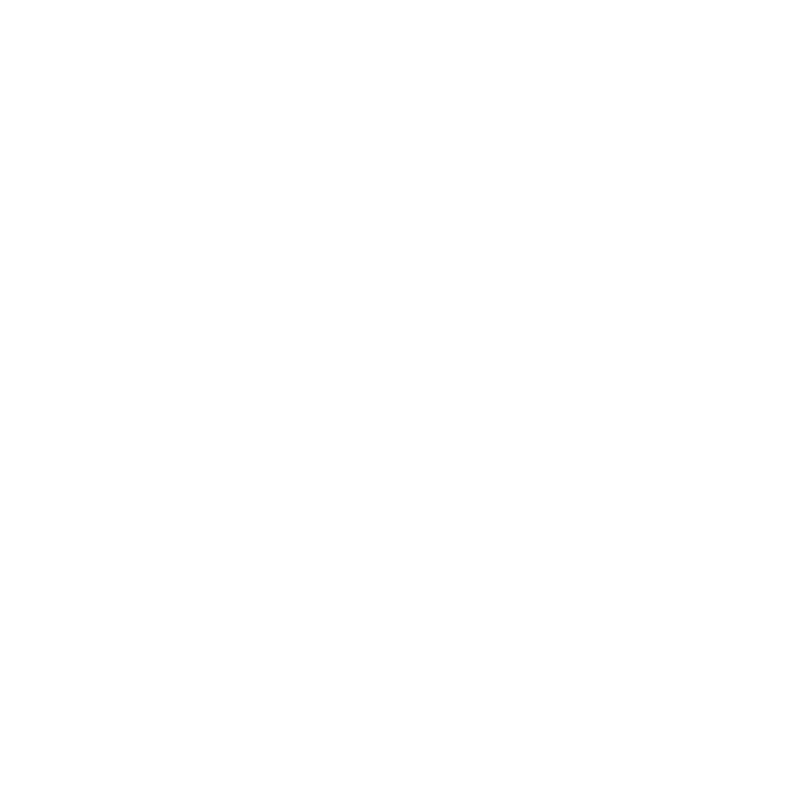
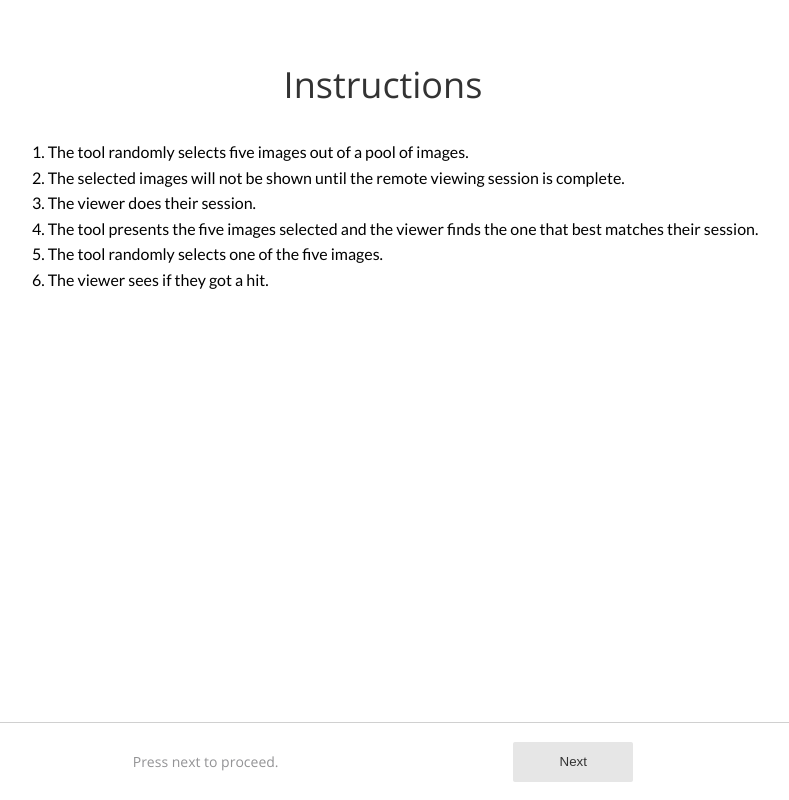
Before and after one commit to nykotar/precognition-test, an Electron app: page index.html in a window 1000 px wide. Shown: the whole page, without its empty margins (117-906 px from the left). Drawn offline with Linux system fonts and the light colour scheme.

Commit message:
First section/Instructions

```diff
--- a/css/main.css
+++ b/css/main.css
@@ -3,8 +3,14 @@
     src: url("../resources/fonts/OpenSans-Regular.ttf");
 }
 
+@font-face {
+    font-family: 'Lato';
+    src: url("../resources/fonts/Lato-Regular.ttf");
+}
+
 body {
     font-family: 'OpenSans', helvetica, arial, sans-serif;
+    font-size: 16px;
     font-weight: 200;
     -webkit-font-smoothing: antialiased;
 }
@@ -13,3 +19,77 @@ body {
     margin: 0 auto;
     width: 90%;
 }
+
+.step {
+    display: none;
+}
+
+.visible {
+    display: block;
+}
+
+/**/
+
+.title {
+    font-size: 36px;
+    color: #333;
+}
+
+.footer {
+    position: fixed;
+    left: 0;
+    bottom: 0;
+    width: 100%;
+}
+
+.footer-content {
+    border-top: 1px solid #d0d0d0;
+    display: flex;
+    flex-direction: row;
+    justify-content: space-evenly;
+    align-items: center;
+    align-content: center;
+    margin: 0 15px 15px 15px;
+    padding-top: 15px;
+}
+
+.hint {
+    font-size: 14px;
+    color: #939395;
+}
+
+button {
+    color: #333;
+    background-color: #e6e6e6;
+    border: none;
+    border-radius: 2px;
+    height: 40px;
+    width: 120px;
+    padding: 0 15px;
+    cursor: pointer;
+    font-weight: 400;
+}
+
+button:hover {
+    background-color: #d9d9d9;
+}
+
+/* Instructions */
+
+.instructions-container {
+    margin-top: 60px;
+    display: flex;
+    flex-direction: row;
+    flex-wrap: wrap;
+    justify-content: center;
+    align-content: center;
+}
+
+.instructions-container ol {
+    margin-top: 30px;
+}
+
+.instructions-container li {
+    font-family: 'Lato', sans-serif;
+    line-height: 1.6;
+}
--- a/index.html
+++ b/index.html
@@ -7,7 +7,25 @@
   </head>
   <body>
     <div class="container">
-
+      <section class="step visible">
+        <div class="instructions-container">
+          <div class="title">Instructions</div>
+          <ol>
+            <li>The tool randomly selects five images out of a pool of images.</li>
+            <li>The selected images will not be shown until the remote viewing session is complete.</li>
+            <li>The viewer does their session.</li>
+            <li>The tool presents the five images selected and the viewer finds the one that best matches their session.</li>
+            <li>The tool randomly selects one of the five images.</li>
+            <li>The viewer sees if they got a hit.</li>
+          </ol>
+        </div>
+        <div class="footer">
+          <div class="footer-content">
+            <p class="hint">Press next to proceed.</p>
+            <button>Next</button>
+          </div>
+        </div>
+      </section>
     </div>
     <script>require('./js/index.js')</script>
   </body>
```
Also changed, not shown: resources/fonts/OFL.txt (added, +93 -0 lines), resources/fonts/Lato-Regular.ttf (added).
